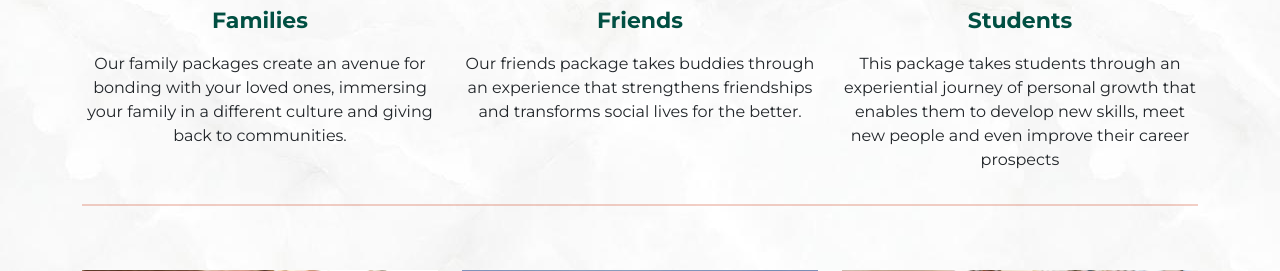
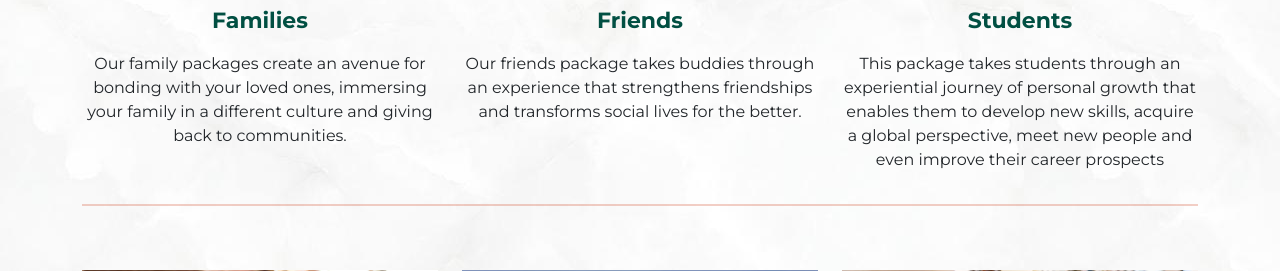
Before and after one commit to fredricksimi/elandome, a Django app: page /edc-community in a window 1280 px wide. Shown: the part 580-851 px from the top of the page. Run offline with Django 3.2, Linux system fonts and the light colour scheme.

Commit message:
new changes

```diff
--- a/mainapp/templates/mainapp/edc-community.html
+++ b/mainapp/templates/mainapp/edc-community.html
@@ -42,7 +42,7 @@
             <!-- <center><hr width="40%" style="border:2px solid #CC3E18; height:2px; border-color:#CC3E18 !important;"></center> -->
             <p class="text-center">
                 {% blocktrans %}This package takes students through an experiential journey of personal growth that enables them to develop new
-                skills, meet new people and even improve their career prospects{% endblocktrans %}
+                skills, acquire a global perspective, meet new people and even improve their career prospects{% endblocktrans %}
             </p>
         </div>
     </div>
```
